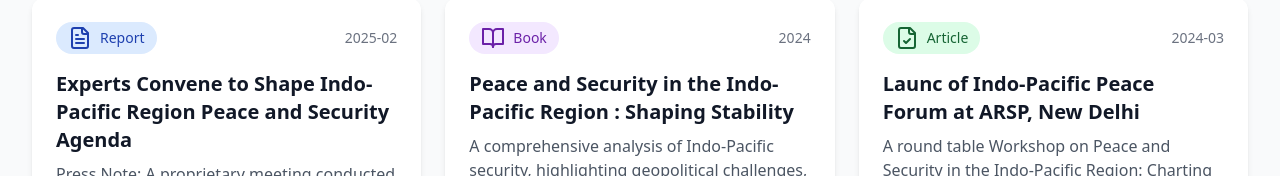
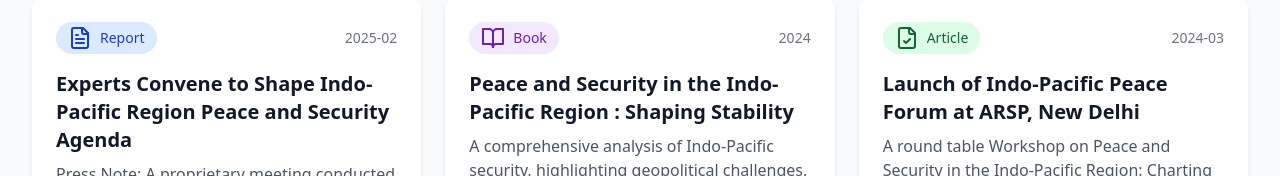
Before and after one commit to devanshtyagi26/Global-Peace-Foundation, a React (Vite) app: page /resources in a window 1280 px wide. Shown: the part 316-492 px from the top of the page. Built offline with nearby package versions, Linux system fonts and the light colour scheme.

Commit message:
Typo fixed

```diff
--- a/src/pages/Resources.tsx
+++ b/src/pages/Resources.tsx
@@ -34,7 +34,7 @@ const RESOURCES = [
   },
   {
     id: 3,
-    title: "Launc of Indo-Pacific Peace Forum at ARSP, New Delhi",
+    title: "Launch of Indo-Pacific Peace Forum at ARSP, New Delhi",
     type: "article",
     date: "2024-03",
     description:
```
